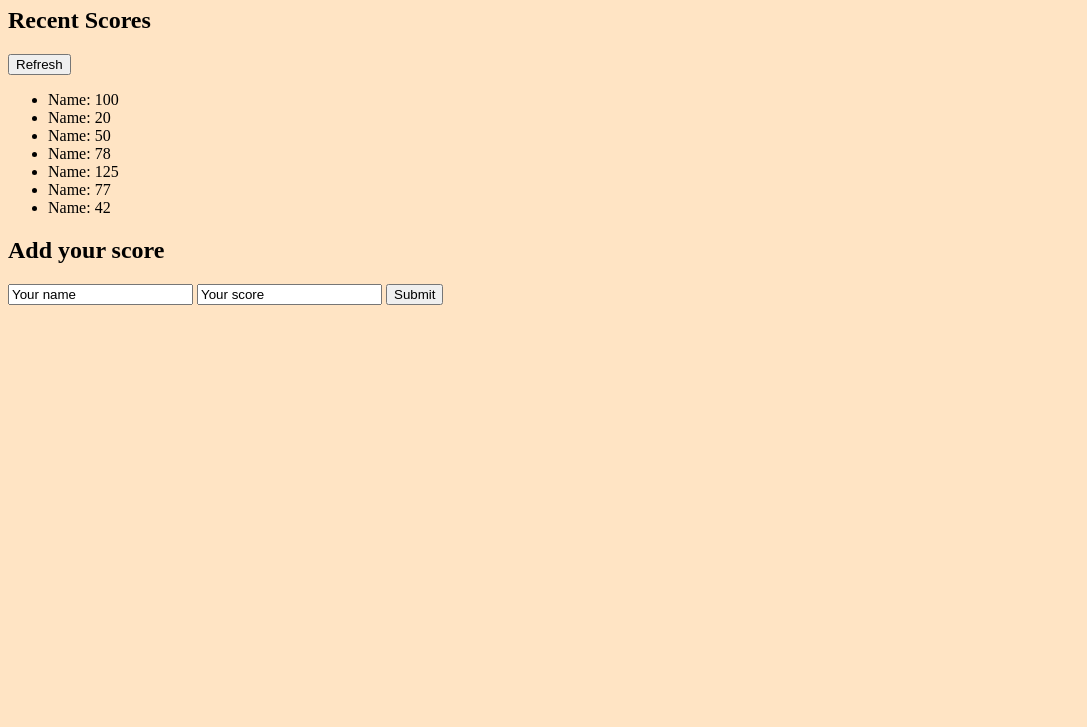
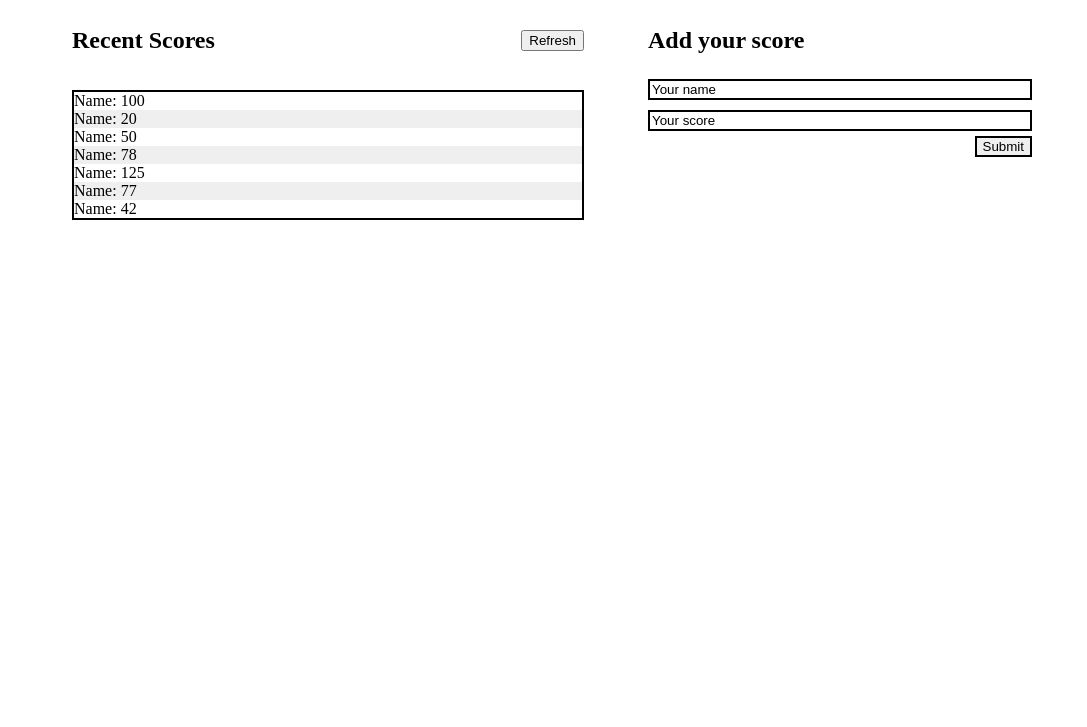
Before and after one commit to benjp009/Leaderboard, a website built with webpack: page src/index.html in a window 1280 px wide. Shown: the part 73-800 px from the top of the page, without its empty margins (0-1087 px from the left). Built offline with nearby package versions, Linux system fonts and the light colour scheme.

Commit message:
Add css to project to match requirements from reviewer @Dipeshtwis

```diff
--- a/src/index.html
+++ b/src/index.html
@@ -8,10 +8,12 @@
 <body>
     <h1>Leaderboard</h1>
     <section>
-      <div class="">
-        <h2>Recent Scores</h2>
-        <button type="button" name="Refresh">Refresh</button>
-        <ul class="">
+      <div class="recent-scores">
+        <div class="title">
+          <h2>Recent Scores</h2>
+          <button type="button" name="Refresh">Refresh</button>
+        </div>
+        <ul class="board-list">
           <li>Name: 100</li>
           <li>Name: 20</li>
           <li>Name: 50</li>
@@ -21,12 +23,12 @@
           <li>Name: 42</li>
         </ul>
       </div>
-      <div class="">
+      <div class="add-scores">
         <h2>Add your score</h2>
         <form class="" action="index.html" method="post">
-          <input type="text" name="name" value="Your name">
-          <input type="text" name="score" value="Your score">
-          <input type="submit" name="submit" value="Submit">
+          <input type="text" name="name" value="Your name" class="input-value">
+          <input type="text" name="score" value="Your score" class="input-value">
+          <input type="submit" name="submit" value="Submit" class="input-button">
         </form>
       </div>
     </section>
--- a/src/style.css
+++ b/src/style.css
@@ -1,3 +1,43 @@
-body {
-  background-color: bisque;
+section {
+  display: grid;
+  grid-template-columns: 50vw 30vw;
 }
+
+.title {
+  max-width: 100%;
+  display: flex;
+  justify-content: space-between;
+  align-items: center;
+}
+
+.recent-scores {
+  margin: 0 5vw;
+}
+
+ul {
+  padding: 0;
+  list-style-type: none;
+  border: 2px solid black;
+}
+
+ul.striped, li:nth-child(even) {
+  background:#efefef;
+}
+
+.board-list {
+}
+
+form {
+  display: flex;
+  flex-direction: column;
+}
+
+.input-value {
+  margin: 5px 0;
+  border: 2px solid black;
+}
+
+.input-button {
+  align-self: flex-end;
+  border: 2px solid black;
+}
```
Also changed, not shown: dist/index.html, dist/main.bundle.js.
